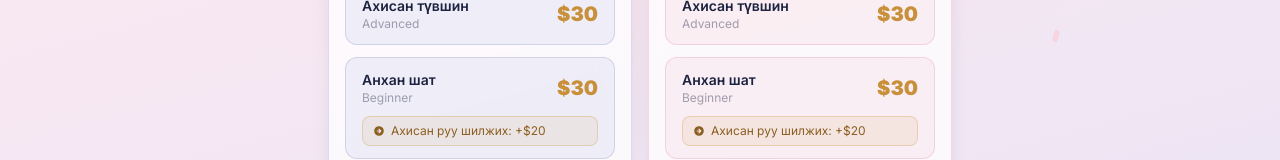
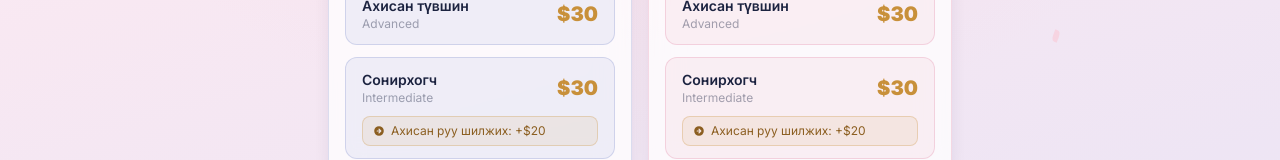
Before and after one commit to Batjargaln/table-tennis-tourney, a Next.js app: page / in a window 1280 px wide. Shown: the part 783-943 px from the top of the page. Built offline with nearby package versions, Linux system fonts and the light colour scheme.

Commit message:
needed this change

```diff
--- a/app/admin/AdminPanel.tsx
+++ b/app/admin/AdminPanel.tsx
@@ -28,7 +28,7 @@ const T = {
     all:         "Бүгд",
     male:        "Эрэгтэй",
     female:      "Эмэгтэй",
-    beginner:    "Анхан",
+    beginner:    "Сонирхогч",
     advanced:    "Ахисан",
     checkedIn:   "Ирсэн",
     notCheckedIn:"Ирээгүй",
@@ -62,7 +62,7 @@ const T = {
     all:         "All",
     male:        "Men",
     female:      "Women",
-    beginner:    "Beginner",
+    beginner:    "Intermediate",
     advanced:    "Advanced",
     checkedIn:   "Checked In",
     notCheckedIn:"Not Arrived",
@@ -81,9 +81,9 @@ const T = {
     markOut:     "Mark Not Arrived",
     markPaid:    "Mark Paid",
     markUnpaid:  "Mark Unpaid",
-    menBeg:      "Men · Beginner",
+    menBeg:      "Men · Intermediate",
     menAdv:      "Men · Advanced",
-    womBeg:      "Women · Beginner",
+    womBeg:      "Women · Intermediate",
     womAdv:      "Women · Advanced",
     noResults:   "No players found",
   },
--- a/app/categories.ts
+++ b/app/categories.ts
@@ -3,7 +3,7 @@ import { ICategory } from "@/lib/ICategory"
 export const categories: ICategory[] = [
   {
     id: "beginner-male",
-    title: "Men's Singles - Beginner",
+    title: "Men's Singles - Intermediate",
     description: "For players new to competitive table tennis",
     gender: "male",
     skillLevel: "beginner",
@@ -17,7 +17,7 @@ export const categories: ICategory[] = [
   },
   {
     id: "beginner-female",
-    title: "Women's Singles - Beginner",
+    title: "Women's Singles - Intermediate",
     description: "For players new to competitive table tennis",
     gender: "female",
     skillLevel: "beginner",
--- a/app/participants/ParticipantsView.tsx
+++ b/app/participants/ParticipantsView.tsx
@@ -18,9 +18,9 @@ const T = {
     title:          "Оролцогчид",
     titleSub:       "Бүртгэлтэй тоглогчид",
     total:          (n: number) => `Нийт ${n} тоглогч`,
-    mensBeginner:   "Эрэгтэй · Анхан шат",
+    mensBeginner:   "Эрэгтэй · Сонирхогч",
     mensAdvanced:   "Эрэгтэй · Ахисан шат",
-    womensBeginner: "Эмэгтэй · Анхан шат",
+    womensBeginner: "Эмэгтэй · Сонирхогч",
     womensAdvanced: "Эмэгтэй · Ахисан шат",
     players:        (n: number) => `${n} тоглогч`,
     empty:          "Бүртгэлтэй тоглогч байхгүй байна",
@@ -31,9 +31,9 @@ const T = {
     title:          "Participants",
     titleSub:       "Registered players",
     total:          (n: number) => `${n} players registered`,
-    mensBeginner:   "Men · Beginner",
+    mensBeginner:   "Men · Intermediate",
     mensAdvanced:   "Men · Advanced",
-    womensBeginner: "Women · Beginner",
+    womensBeginner: "Women · Intermediate",
     womensAdvanced: "Women · Advanced",
     players:        (n: number) => `${n} player${n !== 1 ? "s" : ""}`,
     empty:          "No players registered yet",
--- a/app/registry/RegistrationForm.tsx
+++ b/app/registry/RegistrationForm.tsx
@@ -170,8 +170,8 @@ const RegistrationForm: React.FC = () => {
                   <div className="w-2 h-2 rounded-full" style={{ background: "#C8903A" }} />
                 )}
               </div>
-              <span className="text-sm font-semibold" style={{ color: "#1C2340" }}>Анхан шат</span>
-              <span className="text-xs" style={{ color: "rgba(28,35,64,0.38)" }}>Beginner</span>
+              <span className="text-sm font-semibold" style={{ color: "#1C2340" }}>Сонирхогч</span>
+              <span className="text-xs" style={{ color: "rgba(28,35,64,0.38)" }}>Intermediate</span>
             </div>
             <span className="font-black text-sm" style={{ color: "#C8903A" }}>$30</span>
           </button>
--- a/app/tournament/LangContext.tsx
+++ b/app/tournament/LangContext.tsx
@@ -28,9 +28,9 @@ const translations = {
     enterScore:      "Оноо оруулах",
     group:           "Групп",
     wl:              (w: number, l: number) => `${w}Х–${l}А`,
-    mensBeginner:    "Эрэгтэй - Анхан шат",
+    mensBeginner:    "Эрэгтэй - Сонирхогч",
     mensAdvanced:    "Эрэгтэй - Ахисан шат",
-    womensBeginner:  "Эмэгтэй - Анхан шат",
+    womensBeginner:  "Эмэгтэй - Сонирхогч",
     womensAdvanced:  "Эмэгтэй - Ахисан шат",
     forBeginners:    "Ширээний теннис шинэ тоглогчдод",
     forAdvanced:     "Туршлагатай тоглогчдод",
@@ -58,9 +58,9 @@ const translations = {
     enterScore:      "Enter Score",
     group:           "Group",
     wl:              (w: number, l: number) => `${w}W–${l}L`,
-    mensBeginner:    "Men's Beginner",
+    mensBeginner:    "Men's Intermediate",
     mensAdvanced:    "Men's Advanced",
-    womensBeginner:  "Women's Beginner",
+    womensBeginner:  "Women's Intermediate",
     womensAdvanced:  "Women's Advanced",
     forBeginners:    "For players new to competitive table tennis",
     forAdvanced:     "For experienced competitive players",
--- a/components/TournamentPoster2026.tsx
+++ b/components/TournamentPoster2026.tsx
@@ -413,8 +413,8 @@ export default function TournamentPoster2026() {
                 >
                   <div className="flex items-center justify-between mb-2.5">
                     <div>
-                      <p className="font-semibold text-sm" style={{ color: "#1C2340" }}>{t("Анхан шат", "Beginner")}</p>
-                      <p className="text-xs" style={{ color: "rgba(28,35,64,0.4)" }}>{t("Beginner", "Анхан шат")}</p>
+                      <p className="font-semibold text-sm" style={{ color: "#1C2340" }}>{t("Сонирхогч", "Intermediate")}</p>
+                      <p className="text-xs" style={{ color: "rgba(28,35,64,0.4)" }}>{t("Intermediate", "Сонирхогч")}</p>
                     </div>
                     <span className="font-black text-xl" style={{ color: "#C8903A" }}>$30</span>
                   </div>
@@ -458,7 +458,7 @@ export default function TournamentPoster2026() {
             </span>
           </p>
           <p className="text-xs mt-1" style={{ color: "rgba(28,35,64,0.35)" }}>
-            {t("Анхан шатнаас ахисан руу шилжихэд +$20", "Beginner → Advanced upgrade: +$20")}
+            {t("Сонирхогчоос ахисан руу шилжихэд +$20", "Intermediate → Advanced upgrade: +$20")}
           </p>
         </div>
 
```
